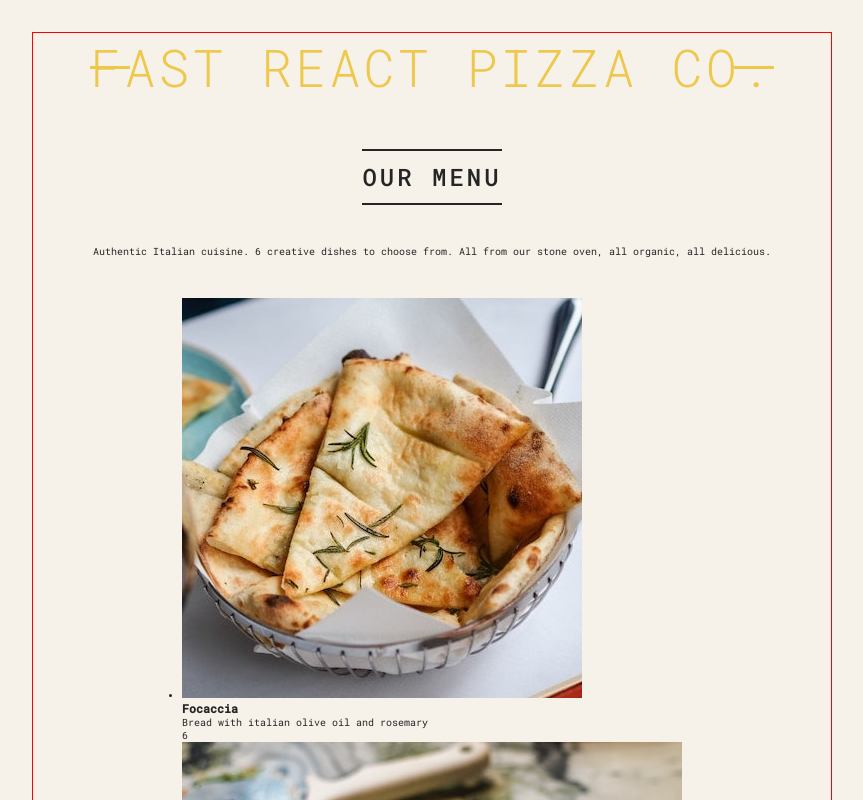
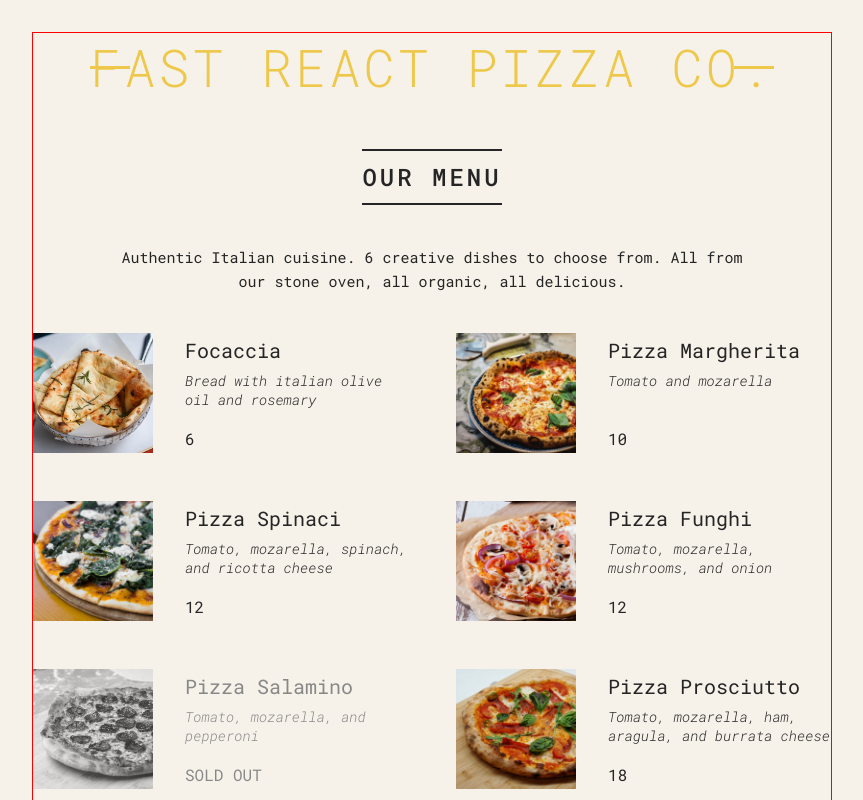
Before and after one commit to Eten-Ekata/pizza-menu, a React (Vite) app: page / in a window 1280 px wide. Shown: the top 800 px of the page, without its empty margins (208-1071 px from the left). Built offline with nearby package versions, Linux system fonts and the light colour scheme.

Commit message:
styled pizza component

```diff
--- a/src/index.css
+++ b/src/index.css
@@ -78,3 +78,59 @@ body {
   letter-spacing: 3px;
   font-weight: 500;
 }
+.menu > p{
+  font-size: 1.5rem;
+  text-align: center;
+  line-height: 1.6;
+  width: 80%;
+}
+
+.pizzas {
+  list-style: none;
+  display: grid;
+  grid-template-columns: 1fr 1fr;
+  gap: 4.8rem;
+}
+
+.pizza {
+  display: flex;
+  gap: 3.2rem;
+}
+.pizza img {
+  width: 12rem;
+  aspect-ratio: 1;
+  align-self: start;
+}
+
+.pizza div {
+  display: flex;
+  flex-direction: column;
+  gap: 0.8rem;
+  padding: 0.4rem 0;
+}
+
+.pizza h3 {
+  font-size: 2rem;
+  font-weight: 400;
+}
+
+.pizza p {
+  font-size: 1.4rem;
+  font-weight: 300;
+  font-style: italic;
+  margin-bottom: auto;
+}
+
+.pizza span {
+  display: block;
+  font-size: 1.6rem;
+}
+
+.pizza.sold-out {
+  color: #888;
+}
+
+.pizza.sold-out img {
+  filter: grayscale();
+  opacity: 0.8;
+}
```
